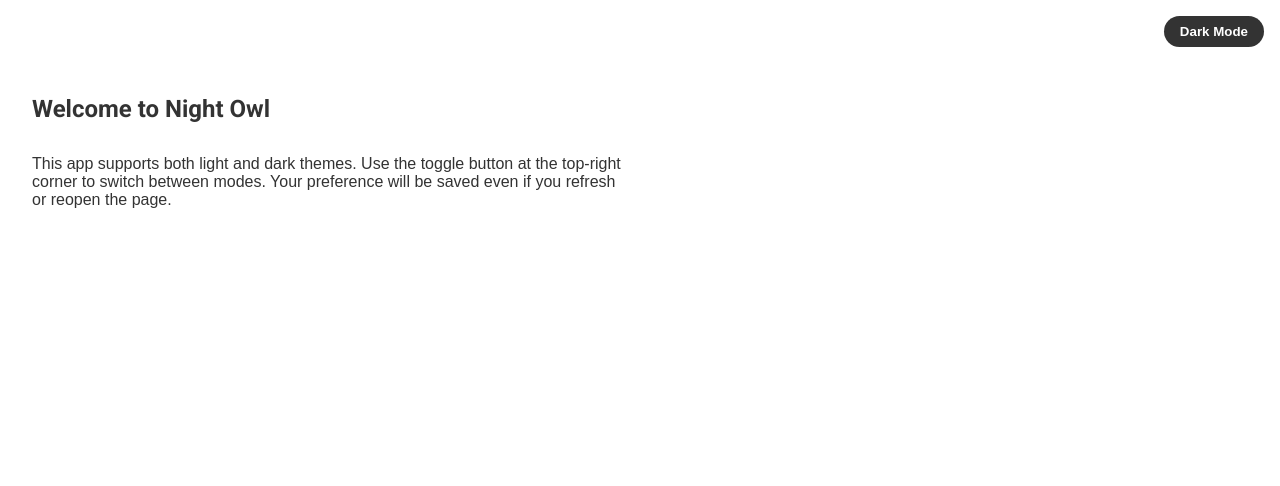
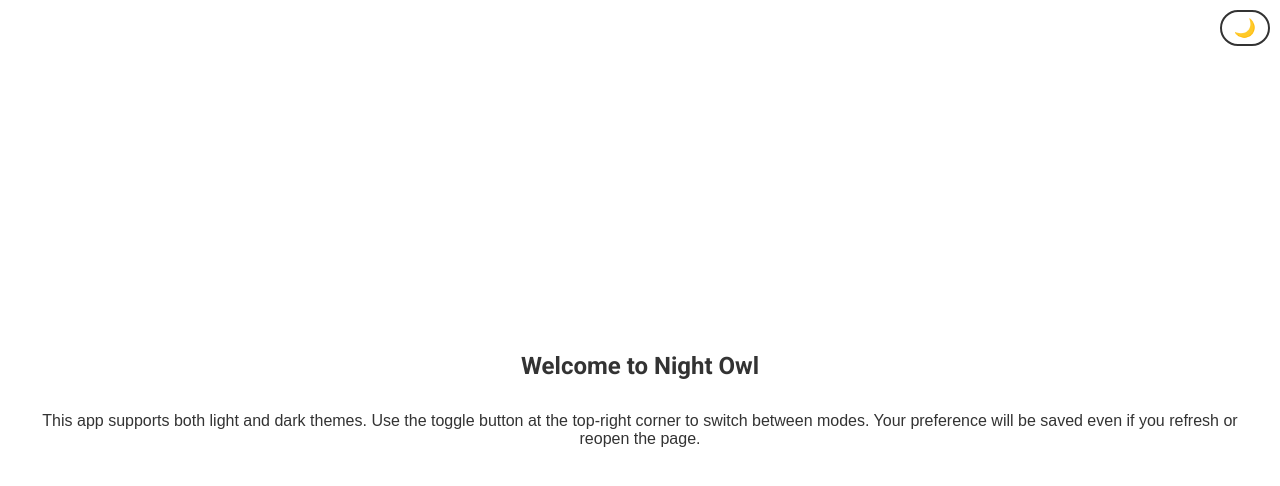
Before and after one commit to A7med-Ibrahem/night-owl-darkmode, a plain HTML site: page index.html in a window 1280 px wide. Drawn offline with Linux system fonts and the light colour scheme.

Commit message:
Update content positioning and styling

```diff
--- a/index.html
+++ b/index.html
@@ -12,9 +12,9 @@
 
 </head>
 <body>
-  <header>
-    <button class="toggle-btn" id="themeToggle">Dark Mode</button>
-  </header>
+   <header>
+      <button id="theme-toggle">🌙</button>
+    </header>
 
   <main>
     <h1>Welcome to Night Owl</h1>
--- a/script.js
+++ b/script.js
@@ -1,20 +1,22 @@
-const toggleBtn = document.getElementById('themeToggle');
-    const currentTheme = localStorage.getItem('theme');
+ // Elements
+const toggleBtn = document.getElementById("theme-toggle");
+const body = document.body;
 
-    if (currentTheme) {
-      document.documentElement.setAttribute('data-theme', currentTheme);
-      toggleBtn.textContent = currentTheme === 'dark' ? 'Light Mode' : 'Dark Mode';
-    }
+// Load saved theme from localStorage
+if (localStorage.getItem("theme") === "dark") {
+  body.classList.add("dark-theme");
+  toggleBtn.textContent = "☀️";
+}
 
-    toggleBtn.addEventListener('click', () => {
-      let theme = document.documentElement.getAttribute('data-theme');
-      if (theme === 'dark') {
-        document.documentElement.setAttribute('data-theme', 'light');
-        localStorage.setItem('theme', 'light');
-        toggleBtn.textContent = 'Dark Mode';
-      } else {
-        document.documentElement.setAttribute('data-theme', 'dark');
-        localStorage.setItem('theme', 'dark');
-        toggleBtn.textContent = 'Light Mode';
-      }
-    });
+// Toggle theme
+toggleBtn.addEventListener("click", () => {
+  body.classList.toggle("dark-theme");
+
+  if (body.classList.contains("dark-theme")) {
+    toggleBtn.textContent = "☀️";
+    localStorage.setItem("theme", "dark");
+  } else {
+    toggleBtn.textContent = "🌙";
+    localStorage.setItem("theme", "light");
+  }
+});
--- a/style.css
+++ b/style.css
@@ -1,49 +1,63 @@
- /* CSS Variables */
+      /* Theme variables */
 :root {
   --bg-color: #ffffff;
   --text-color: #333333;
 }
 
-    [data-theme="dark"] {
+body {
+  background-color: var(--bg-color);
+  color: var(--text-color);
+  font-family: Arial, sans-serif;
+  transition: background-color 0.3s ease, color 0.3s ease;
+  margin: 0;
+  padding: 0;
+}
+
+/* Typography */
+h1 {
+  font-family: "Roboto", sans-serif;
+  font-weight: bold;
+  font-size: 24px;
+}
+
+p {
+  font-family: Arial, sans-serif;
+  font-size: 16px;
+}
+
+/* Dark theme */
+body.dark-theme {
   --bg-color: #333333;
   --text-color: #ffffff;
 }
 
-    body {
-      margin: 0;
-      padding: 0;
-      font-family: Arial, sans-serif;
-      background-color: var(--bg-color);
-      color: var(--text-color);
-      transition: background-color 0.4s ease, color 0.4s ease;
+/* Toggle button */
+#theme-toggle {
+  position: absolute;
+  top: 10px;
+  right: 10px;
+  background: none;
+  border: 2px solid var(--text-color);
+  border-radius: 20px;
+  padding: 5px 12px;
+  cursor: pointer;
+  font-size: 18px;
+  transition: all 0.3s ease;
 }
 
-    header {
-      display: flex;
-      justify-content: flex-end;
-      padding: 1rem;
+#theme-toggle:hover {
+  background-color: var(--text-color);
+  color: var(--bg-color);
 }
 
-    /* Toggle Button */
-    .toggle-btn {
-      cursor: pointer;
-      padding: 8px 16px;
-      border: none;
-      border-radius: 20px;
-      background-color: var(--text-color);
-      color: var(--bg-color);
-      font-weight: bold;
-      transition: background-color 0.4s ease, color 0.4s ease;
+/* Content positioning */
+main {
+  display: flex;
+  flex-direction: column;
+  align-items: center;
+  justify-content: center;
+  height: 100vh;
+  text-align: center;
+  padding: 20px;
+  box-sizing: border-box;
 }
-
-    h1 {
-      font-family: 'Roboto', sans-serif;
-      font-size: 24px;
-      margin: 2rem;
-    }
-
-    p {
-      font-size: 16px;
-      margin: 2rem;
-      max-width: 600px;
-    }
```
Lines whose indentation alone changed are shown as unchanged.
